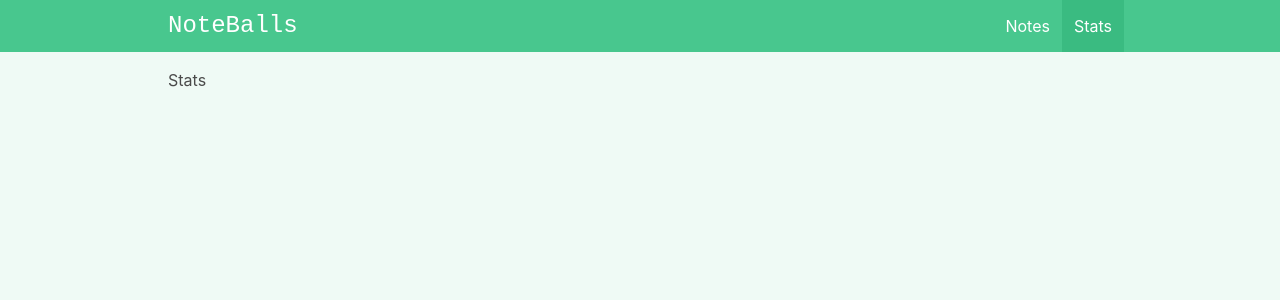
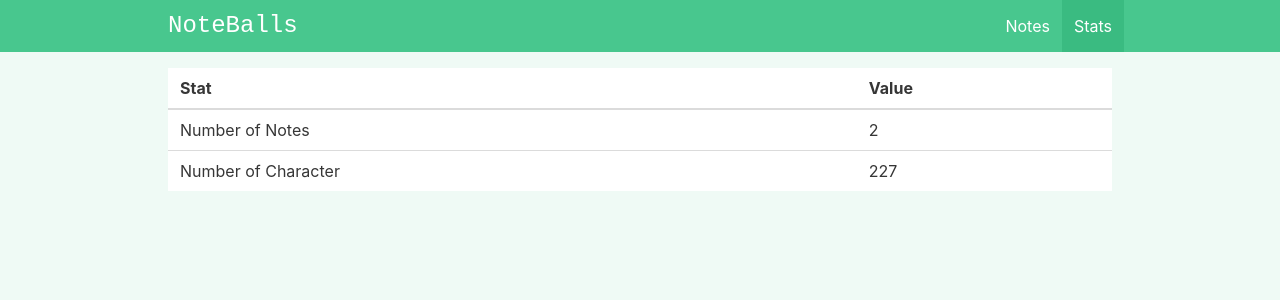
Before and after one commit to BOBKOVSERGEY/noteballs-vue, a Vue app: page /stats in a window 1280 px wide. Shown: the top 300 px of the page. Built offline with nearby package versions, Linux system fonts and the light colour scheme.

Commit message:
page stats

```diff
--- a/src/components/Layout/Navbar.vue
+++ b/src/components/Layout/Navbar.vue
@@ -37,6 +37,7 @@
 
         <div class="navbar-end">
           <RouterLink
+              @click="showMobileNav = false"
               :to="{name: 'Notes'}"
               class="navbar-item"
               active-class="is-active"
@@ -44,6 +45,7 @@
             Notes
           </RouterLink>
           <RouterLink
+              @click="showMobileNav = false"
               :to="{name: 'Stats'}"
               class="navbar-item"
               active-class="is-active"
--- a/src/components/Notes/AddEditNote.vue
+++ b/src/components/Notes/AddEditNote.vue
@@ -1,5 +1,7 @@
 <script setup>
   import {ref} from "vue";
+
+
 
   const modelValue = defineModel({
     required: true
@@ -18,6 +20,8 @@
       type: String
     }
   });
+
+
 
   const textAreaRef = ref(null);
 
--- a/src/stores/NotesStore.js
+++ b/src/stores/NotesStore.js
@@ -16,9 +16,28 @@ export const useNotesStore = defineStore('notes', () => {
         ]
     );
 
+    /* getters */
+
     const getNoteContent = computed(() => {
         return (id) =>  notes.value.filter((note) => note.id === id)[0].content
     })
+
+    const totalNotesCount = computed(() => {
+            return notes.value.length
+    });
+
+    const totalCharactersCount = computed(() => {
+        let count = 0;
+
+        notes.value.forEach(note => {
+            count += note.content.length
+        })
+
+        return count;
+    })
+
+
+    /* methods */
 
     const addNote = (newNoteContent) => {
         let currentDate = new Date().getTime();
@@ -46,6 +65,8 @@ export const useNotesStore = defineStore('notes', () => {
     return {
         notes,
         getNoteContent,
+        totalNotesCount,
+        totalCharactersCount,
         addNote,
         deleteNote,
         updateNote
--- a/src/views/Notes/EditNoteView.vue
+++ b/src/views/Notes/EditNoteView.vue
@@ -1,6 +1,6 @@
 <script setup>
 import {onMounted, ref} from "vue";
-import { useRoute } from "vue-router";
+import { useRoute, useRouter } from "vue-router";
 import { useNotesStore } from "@/stores/NotesStore.js";
 
 import AddEditNote from "@/components/Notes/AddEditNote.vue";
@@ -9,18 +9,16 @@ import AddEditNote from "@/components/Notes/AddEditNote.vue";
   router
 */
 const route = useRoute();
+const router = useRouter();
 
 const noteContent = ref('');
 const storeNotes = useNotesStore();
 
 const handleSaveClicked = () => {
-
-  let payload = {
-    id: route.params.id,
-    content: noteContent
-  }
-
   storeNotes.updateNote(route.params.id, noteContent.value)
+  router.push({
+    name: "Notes"
+  })
 }
 
 onMounted(() => {
--- a/src/views/Stats/StatsView.vue
+++ b/src/views/Stats/StatsView.vue
@@ -1,9 +1,30 @@
 <script setup>
+import { useNotesStore } from "@/stores/NotesStore.js";
+
+const storeNotes = useNotesStore();
+
 
 </script>
 
 <template>
-  <div>
-    <h1>Stats</h1>
+  <div class="stats">
+    <table class="table is-fullwidth">
+      <thead>
+        <tr>
+          <th>Stat</th>
+          <th>Value</th>
+        </tr>
+      </thead>
+      <tbody>
+        <tr>
+          <td>Number of Notes</td>
+          <td>{{ storeNotes.totalNotesCount }}</td>
+        </tr>
+        <tr>
+          <td>Number of Character</td>
+          <td>{{ storeNotes.totalCharactersCount }}</td>
+        </tr>
+      </tbody>
+    </table>
   </div>
 </template>
```
Also changed, not shown: 1 other file (tests, documents, lock files or other folders).
